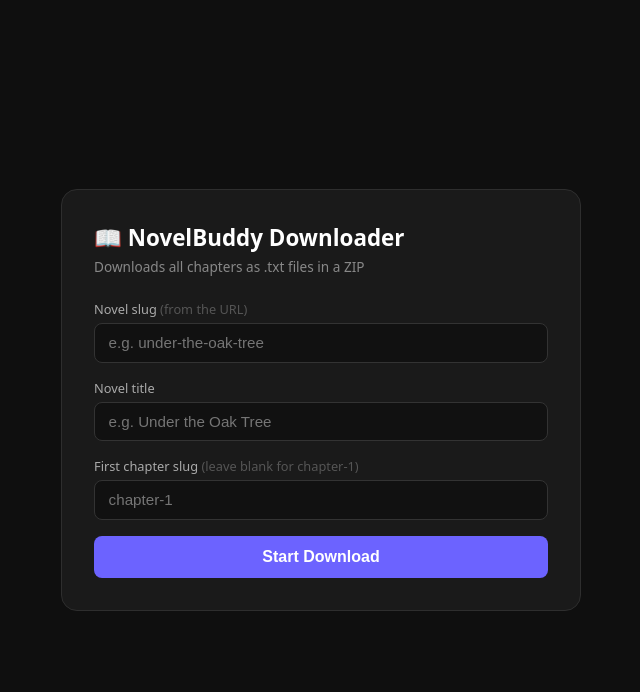
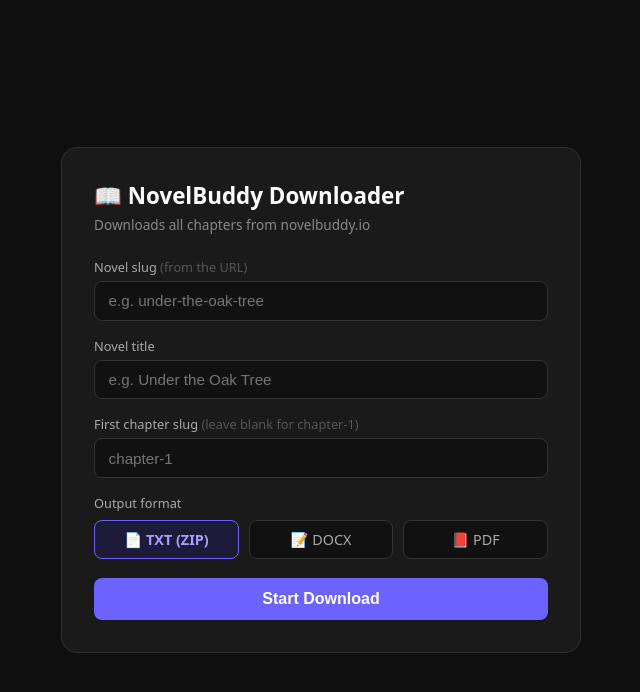
Before and after one commit to nothere-13/scrapper, a Flask app: page / in a window 1280 px wide. Shown: the top 692 px of the page, without its empty margins (319-959 px from the left). Run offline with Flask 3, Linux system fonts and the light colour scheme.

Commit message:
Update index.html

```diff
--- a/templates/index.html
+++ b/templates/index.html
@@ -13,17 +13,29 @@
   label { display: block; font-size: .8rem; color: #aaa; margin-bottom: .3rem; }
   input { width: 100%; background: #111; border: 1px solid #333; border-radius: 8px; padding: .65rem .85rem; color: #fff; font-size: .95rem; outline: none; margin-bottom: 1rem; transition: border .2s; }
   input:focus { border-color: #6c63ff; }
+
+  /* Format selector */
+  .fmt-label { font-size: .8rem; color: #aaa; margin-bottom: .5rem; }
+  .fmt-group { display: flex; gap: .6rem; margin-bottom: 1.2rem; }
+  .fmt-btn { flex: 1; padding: .55rem; border: 1px solid #333; border-radius: 8px; background: #111; color: #aaa; font-size: .9rem; cursor: pointer; transition: all .2s; text-align: center; }
+  .fmt-btn:hover { border-color: #6c63ff; color: #fff; }
+  .fmt-btn.active { border-color: #6c63ff; background: #1e1a3a; color: #a89fff; font-weight: 600; }
+  .fmt-btn.disabled { opacity: .35; cursor: not-allowed; }
+
   button#startBtn { width: 100%; padding: .75rem; background: #6c63ff; border: none; border-radius: 8px; color: #fff; font-size: 1rem; font-weight: 600; cursor: pointer; transition: background .2s; }
   button#startBtn:hover { background: #574fd6; }
   button#startBtn:disabled { background: #3a3a3a; cursor: not-allowed; color: #666; }
+
   #progress-wrap { margin-top: 1.5rem; display: none; }
   #log { background: #111; border: 1px solid #2a2a2a; border-radius: 8px; padding: 1rem; height: 240px; overflow-y: auto; font-family: monospace; font-size: .78rem; line-height: 1.7; color: #ccc; }
   #log .ok   { color: #4caf82; }
   #log .warn { color: #f0a500; }
   #log .err  { color: #f44336; }
   #log .info { color: #888; }
+
   #downloadBtn { display: none; width: 100%; margin-top: 1rem; padding: .75rem; background: #2e7d52; border: none; border-radius: 8px; color: #fff; font-size: 1rem; font-weight: 600; cursor: pointer; }
   #downloadBtn:hover { background: #245f3e; }
+
   .spinner { display: inline-block; width: 13px; height: 13px; border: 2px solid #555; border-top-color: #fff; border-radius: 50%; animation: spin .7s linear infinite; vertical-align: middle; margin-right: 6px; }
   @keyframes spin { to { transform: rotate(360deg); } }
 </style>
@@ -31,7 +43,7 @@
 <body>
 <div class="card">
   <h1>📖 NovelBuddy Downloader</h1>
-  <p class="sub">Downloads all chapters as .txt files in a ZIP</p>
+  <p class="sub">Downloads all chapters from novelbuddy.io</p>
 
   <label>Novel slug <span style="color:#555">(from the URL)</span></label>
   <input id="slug" type="text" placeholder="e.g. under-the-oak-tree"/>
@@ -42,18 +54,33 @@
   <label>First chapter slug <span style="color:#555">(leave blank for chapter-1)</span></label>
   <input id="first" type="text" placeholder="chapter-1"/>
 
+  <div class="fmt-label">Output format</div>
+  <div class="fmt-group">
+    <div class="fmt-btn active" data-fmt="txt" onclick="selectFmt(this)">📄 TXT (ZIP)</div>
+    <div class="fmt-btn {% if not docx_ok %}disabled{% endif %}" data-fmt="docx" onclick="selectFmt(this)">📝 DOCX</div>
+    <div class="fmt-btn {% if not pdf_ok %}disabled{% endif %}"  data-fmt="pdf"  onclick="selectFmt(this)">📕 PDF</div>
+  </div>
+
   <button id="startBtn" onclick="startDownload()">Start Download</button>
 
   <div id="progress-wrap">
     <div id="log"></div>
-    <button id="downloadBtn" onclick="triggerDownload()">⬇ Download ZIP</button>
+    <button id="downloadBtn" onclick="triggerDownload()">⬇ Download</button>
   </div>
 </div>
 
 <script>
 let currentJobId = null;
 let pollInterval = null;
-let logIndex = 0;
+let logIndex     = 0;
+let selectedFmt  = 'txt';
+
+function selectFmt(el) {
+  if (el.classList.contains('disabled')) return;
+  document.querySelectorAll('.fmt-btn').forEach(b => b.classList.remove('active'));
+  el.classList.add('active');
+  selectedFmt = el.dataset.fmt;
+}
 
 function startDownload() {
   const slug  = document.getElementById('slug').value.trim();
@@ -76,13 +103,12 @@ function startDownload() {
   fetch('/start', {
     method: 'POST',
     headers: { 'Content-Type': 'application/json' },
-    body: JSON.stringify({ slug, title, first })
+    body: JSON.stringify({ slug, title, first, format: selectedFmt })
   })
   .then(r => r.json())
   .then(data => {
     if (data.error) { appendLog('err', data.error); resetBtn(); return; }
     currentJobId = data.job_id;
-    // Poll every 1.5s
     pollInterval = setInterval(() => poll(data.job_id), 1500);
   })
   .catch(e => { appendLog('err', 'Failed to start: ' + e); resetBtn(); });
@@ -95,9 +121,9 @@ function poll(jobId) {
       if (data.error) { appendLog('err', data.error); stopPolling(); return; }
 
       (data.lines || []).forEach(line => {
-        if (line.startsWith('✓'))       appendLog('ok',   line);
+        if      (line.startsWith('✓'))  appendLog('ok',   line);
         else if (line.startsWith('⚠'))  appendLog('warn', line);
-        else if (line.startsWith('❌'))  appendLog('err',  line);
+        else if (line.startsWith('❌')) appendLog('err',  line);
         else                            appendLog('info', line);
       });
       logIndex += (data.lines || []).length;
@@ -105,14 +131,15 @@ function poll(jobId) {
       if (data.done) {
         stopPolling();
         resetBtn();
-        if (data.zip_name) {
-          document.getElementById('downloadBtn').style.display = 'block';
+        if (data.out_name) {
+          const ext = data.out_name.split('.').pop().toUpperCase();
+          const btn = document.getElementById('downloadBtn');
+          btn.textContent = `⬇ Download ${ext}`;
+          btn.style.display = 'block';
         }
       }
     })
-    .catch(() => {
-      // silently retry on network blip
-    });
+    .catch(() => { /* silent retry */ });
 }
 
 function stopPolling() {
```
